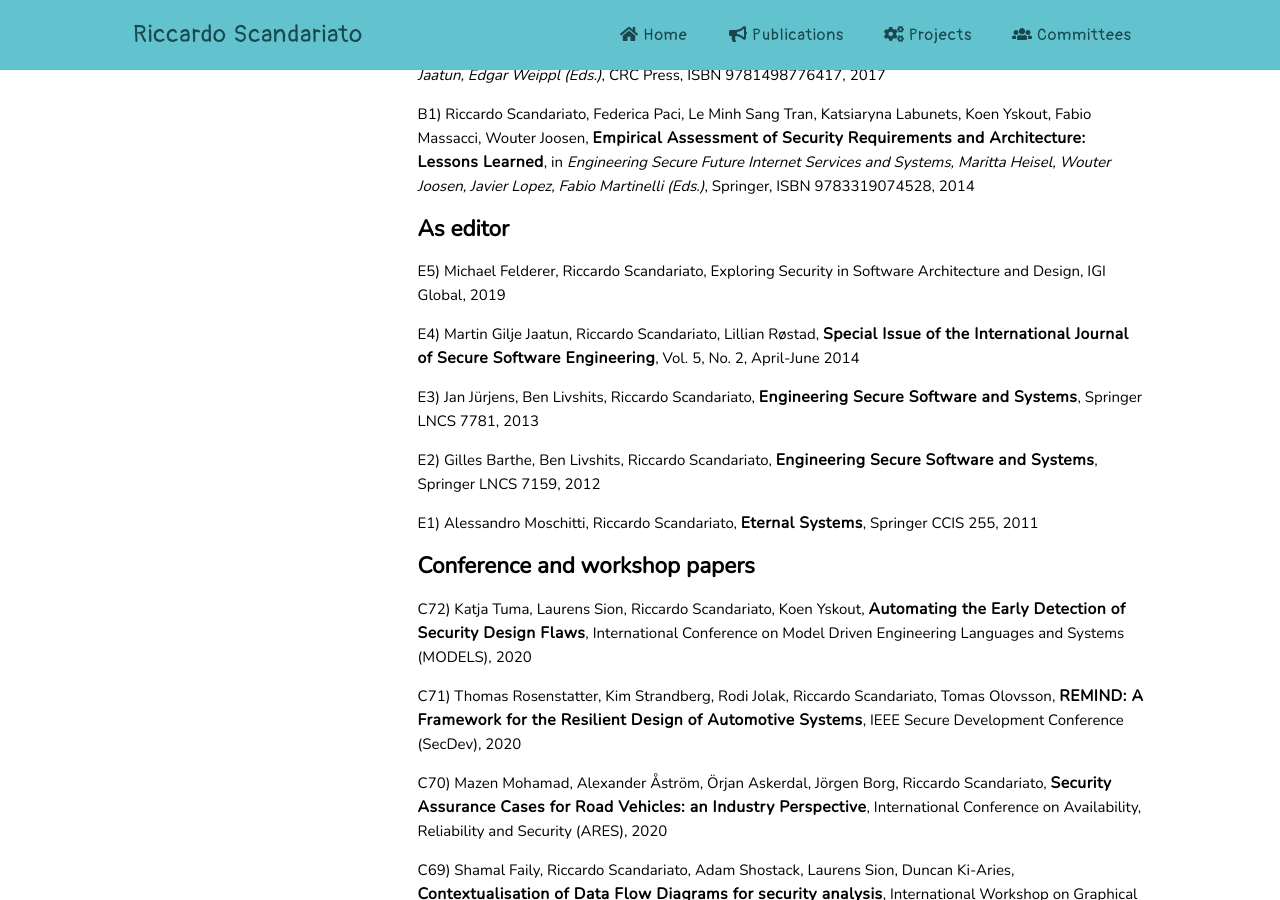
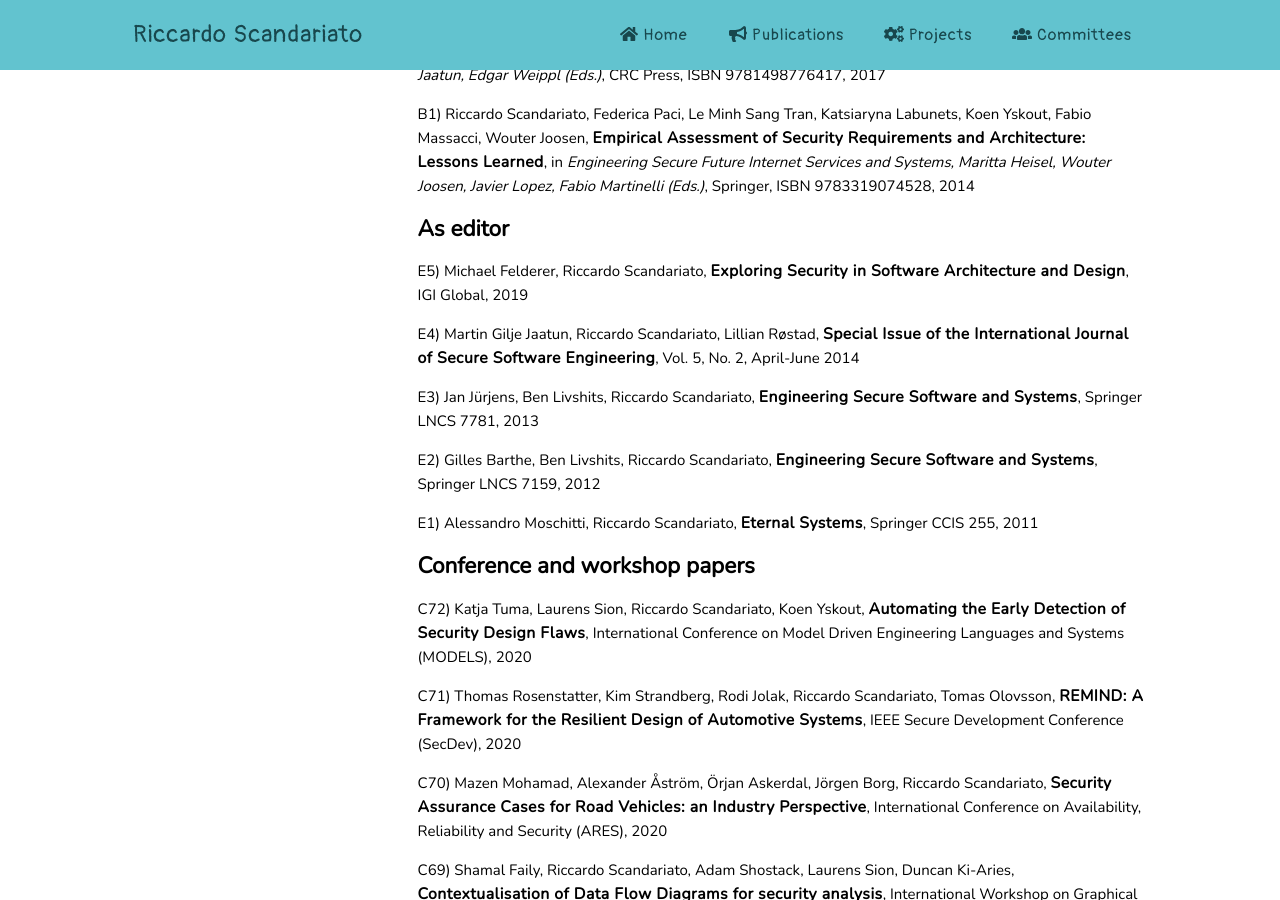
Before and after one commit to riccardoscandariato/riccardoscandariato.github.io, a Jekyll site: the page built from pubs.md, in a window 1280 px wide and 900 px high, scrolled down 1714 px. Built offline with Jekyll 4.4.1, drawn with Linux system fonts in a browser that asks for light colours; part of the change alters nothing that is shown; some of the changed text lies outside the part shown.

```diff
--- a/_includes/address.html
+++ b/_includes/address.html
@@ -1,16 +1,22 @@
 <p>
     <b>Institute of Software Security</b><br/>
-    Hamburg University of Technology<br/>
-    (TUHH)
+    Hamburg University of Technology (TUHH)
 </p>
 
 <p>
     <em>
-    Blohmstra&szlig;e 15 (<a href="https://www.google.com/maps/place/Blohmstraße+15,+21079+Hamburg/@53.4662432,9.9779913,17z" target="_blank">map</a>)<br/>
+    Blohmstra&szlig;e 15<br/>
     21079 Hamburg<br/>
     Germany
     </em>
+
 </p>
+
+<!--
+<p>
+    (see <a href="https://www.google.com/maps/place/Blohmstraße+15,+21079+Hamburg/@53.4662432,9.9779913,17z" target="_blank">map</a>)
+</p>
+-->
 
 <p>
 My <b>email</b> is:<br/>
--- a/pubs.md
+++ b/pubs.md
@@ -47,7 +47,7 @@ permalink: /pubs
 
 <h2>As editor</h2>
 
-<p>E5) Michael Felderer, Riccardo Scandariato, Exploring Security in Software Architecture and Design, IGI Global, 2019</p>
+<p>E5) Michael Felderer, Riccardo Scandariato, <strong>Exploring Security in Software Architecture and Design</strong>, IGI Global, 2019</p>
 
 <p>E4) Martin Gilje Jaatun, Riccardo Scandariato, Lillian Røstad, <strong>Special Issue of the International Journal of Secure Software Engineering</strong>, Vol. 5, No. 2, April-June 2014</p>
 
```
